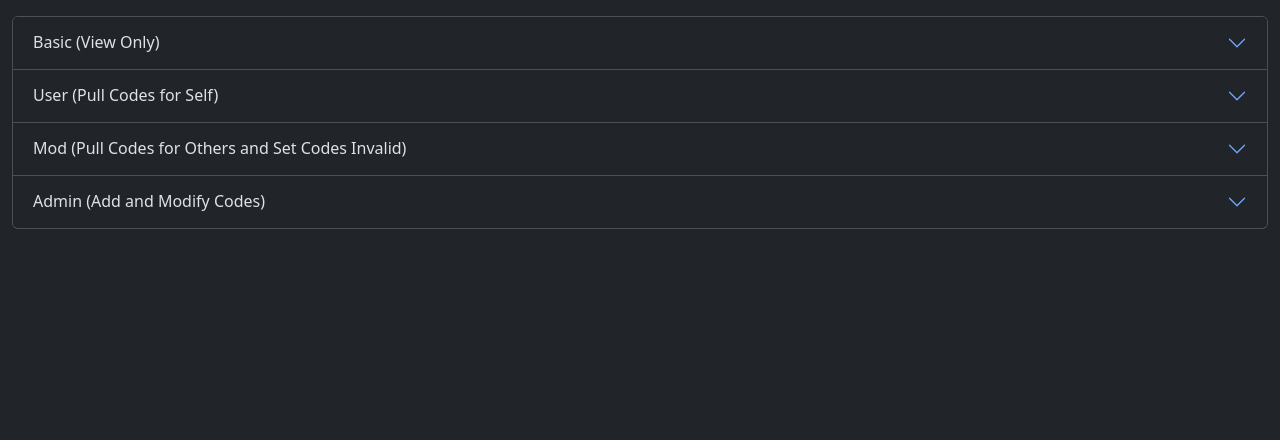
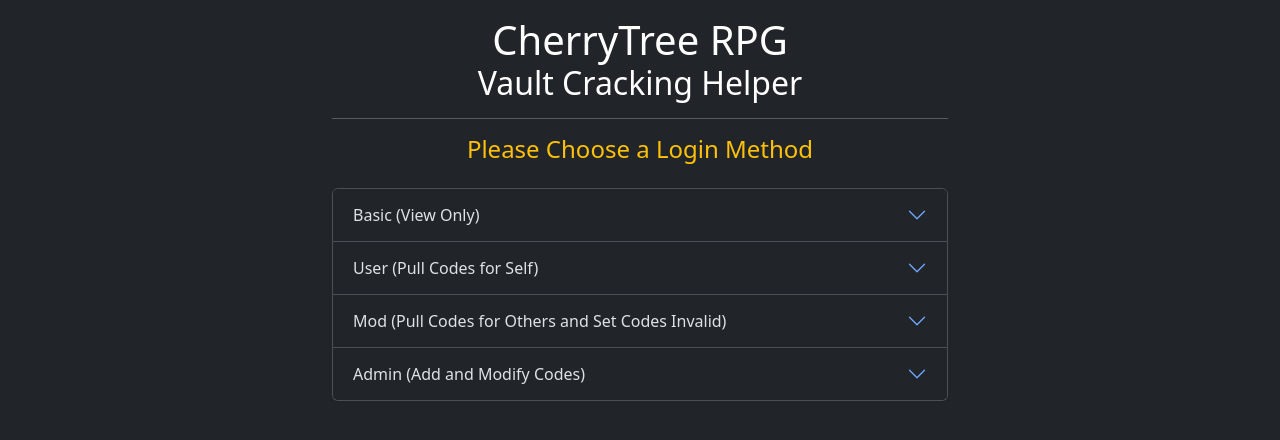
Before and after one commit to MrBearedJoe/CherryTreeRPG_Vault_Helper, a PHP site: page /login/index.php in a window 1280 px wide. Shown: the top 440 px of the page. Run offline with PHP 8.4, Linux system fonts and the light colour scheme.

Commit message:
LOGIN: pass message and header

```diff
--- a/login/index.php
+++ b/login/index.php
@@ -1,5 +1,6 @@
 <!doctype html>
 <html lang="en" class="dark bg-gray-900 text-white" data-bs-theme="dark">
+
 <head>
   <meta charset="utf-8">
   <meta name="viewport" content="width=device-width, initial-scale=1">
@@ -10,36 +11,46 @@
 <body class='bg-dark text-white'>
   <div class='container-fluid'>
     <div class="row">
-      <div class="col-12 py-3">
+      <div class="col-md-6 offset-md-3 h2 pt-3 text-center ">
+        <h1 class='mb-0 text-'>CherryTree RPG</h1>
+        <h2 class='mb-3 text-'>Vault Cracking Helper</h2>
+        <hr>
+        <h4 class='mb-0  text-warning'>Please Choose a Login Method</h4>
+
+      </div>
+      <div class="col-md-6 offset-md-3 py-3">
         <!--
         Basic (View Only)
-        USer (Pull Codes for Self)
+        User (Pull Codes for Self)
         Mod (Pull codes for Others)
         Admin (Add and Modify Codes)
         -->
-<?php
-        if(isset($_POST['login'])){
+        <?php
+        if (isset($_POST['login'])) {
           $addedCookieData = "{$_POST['login']}";
-          if($_POST['login'] != "basic") $addedCookieData .= "-{$_POST['login_as']}";
-          setcookie("Vault_login",$addedCookieData, time() + (86400 * 30), "/");
+          if ($_POST['login'] != "basic") $addedCookieData .= "-{$_POST['login_as']}";
+          setcookie("Vault_login", $addedCookieData, time() + (86400 * 30), "/");
           echo "<meta http-equiv='refresh' content=\"0; url=./\">";
         }
-        if(!empty($_COOKIE['Vault_login'])) echo "<meta http-equiv='refresh' content=\"0; url=../\">";
-?>
+        if (!empty($_COOKIE['Vault_login'])) echo "<meta http-equiv='refresh' content=\"0; url=../\">";
+
+
+        if (isset($_GET['alert'])) echo "<div class='alert alert-warning' role='alert'>{$_GET['alert']}</div>";
+        ?>
 
         <div class="accordion" id="accordionLogin">
 
 
           <div class="accordion-item">
             <h2 class="accordion-header">
-            <button class="accordion-button collapsed" type="button" data-bs-toggle="collapse" data-bs-target="#Basic" aria-expanded="false" aria-controls="Basic">
-              Basic (View Only)</button>
+              <button class="accordion-button collapsed" type="button" data-bs-toggle="collapse" data-bs-target="#Basic" aria-expanded="false" aria-controls="Basic">
+                Basic (View Only)</button>
             </h2>
             <div id="Basic" class="accordion-collapse collapse" data-bs-parent="#accordionLogin">
               <div class="accordion-body">
                 <form action='' method="POST">
                   <input name='login' value='basic' type='hidden' />
-                  <button class="btn btn-success" type="submit">Log in at Basic User</button>
+                  <button class="btn btn-primary" type="submit">Log in at Basic User</button>
                 </form>
               </div>
             </div>
@@ -57,8 +68,8 @@
                 <form action='' method="POST">
                   <input name='login' value='user' type='hidden' />
                   <div class="input-group">
+                    <button class="btn btn-info" type="submit">User Login</button>
                     <input class='form-control' name='login_as' type='text' placeholder="Enter Username Name" required />
-                    <button class="btn btn-success" type="submit">Usere Login</button>
                   </div>
                 </form>
               </div>
@@ -77,13 +88,15 @@
                 <form action='' method="POST">
                   <input name='login' value='mod' type='hidden' />
                   <div class="input-group">
+                    <button class="btn btn-warning" type="submit">Mod Login</button>
                     <input class='form-control' name='login_as' type='password' placeholder="Mod Password" required />
-                    <button class="btn btn-success" type="submit">Mod Login</button>
                   </div>
                 </form>
               </div>
             </div>
           </div>
+
+
           <div class="accordion-item">
             <h2 class="accordion-header">
               <button class="accordion-button collapsed" type="button" data-bs-toggle="collapse" data-bs-target="#Admin" aria-expanded="false" aria-controls="Admin">
@@ -95,8 +108,8 @@
                 <form action='' method="POST">
                   <input name='login' value='admin' type='hidden' />
                   <div class="input-group">
+                    <button class="btn btn-danger" type="submit">Admin Login</button>
                     <input class='form-control' name='login_as' type='password' placeholder="Admin Password" required />
-                    <button class="btn btn-success" type="submit">Admin Login</button>
                   </div>
                 </form>
               </div>
@@ -109,10 +122,8 @@
       </div>
     </div>
 
-
-
-
-    <script src="https://cdn.jsdelivr.net/npm/bootstrap@5.2.3/dist/js/bootstrap.bundle.min.js" integrity="sha384-kenU1KFdBIe4zVF0s0G1M5b4hcpxyD9F7jL+jjXkk+Q2h455rYXK/7HAuoJl+0I4" crossorigin="anonymous"></script>
+    <script src="https://cdn.jsdelivr.net/npm/bootstrap@5.2.3/dist/js/bootstrap.bundle.min.js" integrity="sha384-kenU1KFdBIe4zVF0s0G1M5b4hcpxyD9F7jL+jjXkk+Q2h455rYXK/7HAuoJl+0I4" crossorigin="anonymous">
+    </script>
   </div>
 </body>
 
--- a/login/out.php
+++ b/login/out.php
@@ -3,4 +3,5 @@ if (isset($_COOKIE['Vault_login'])) {
   unset($_COOKIE['Vault_login']);
   setcookie('Vault_login', '', -1, '/');
 }
-echo "<meta http-equiv='refresh' content=\"0; url=./\">";
+if (isset($_GET['alert'])) echo "<meta http-equiv='refresh' content=\"0; url=./?alert={$_GET['alert']}\">";
+else echo "<meta http-equiv='refresh' content=\"0; url=./\">";
```
Also changed, not shown: index.php (+8 -2 lines).
